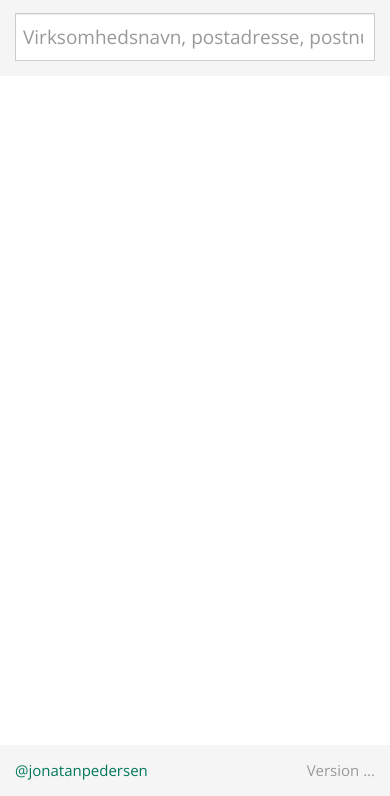
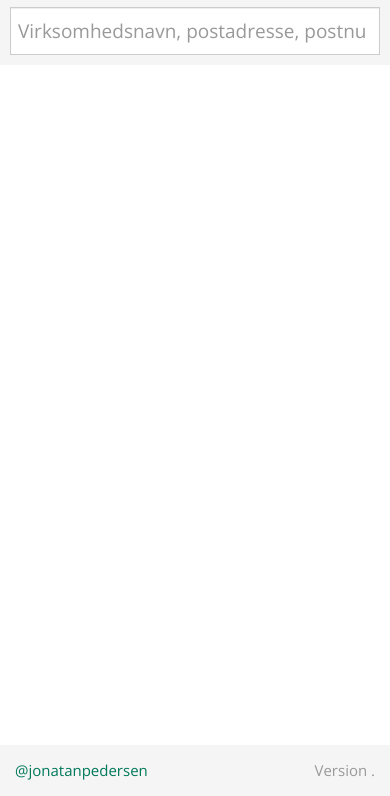
Before and after one commit to Bocami/find-smiley, a plain HTML site: page src/FindSmiley.UI/index.html in a window 390 px wide. Shown: the part 48-844 px from the top of the page. Drawn offline with nearby package versions, Linux system fonts and the light colour scheme; no server answers.

Commit message:
Added favicon, and tinkered with xs css

```diff
--- a/src/FindSmiley.UI/content/site.css
+++ b/src/FindSmiley.UI/content/site.css
@@ -117,7 +117,7 @@ body {
 
     .toolbar form {
         background: #f5f5f5;
-        padding: 15px;
+        padding: 10px;
     }
 
     .toolbar .form-group {
@@ -126,7 +126,16 @@ body {
 
 @media screen and (max-width: 769px) {
     body {
-      padding-top: 46px;
+        padding-top: 130px;
+    }
+
+    .toolbar .container {
+        position: fixed;
+        top: 45px;
+        left: 0;
+        right: 0;
+        height: 60px;
+        z-index: 1000;
     }
 
     .toolbar .container {
@@ -142,4 +151,9 @@ body {
             margin: 0 0 15px 0;
             font-size: 0.9em;
         }
+
+        hr {
+            border-color: transparent;
         }
+
+}
--- a/src/FindSmiley.UI/modules/version/version.js
+++ b/src/FindSmiley.UI/modules/version/version.js
@@ -24,7 +24,7 @@
                     console.log(version);
                 });
             }],
-            template: '<span class="version">Version {{version.major}}.{{version.minor}}.{{version.revision}}.{{version.build}}</span>'
+            template: '<span class="version"><span>Version {{version.major}}.{{version.minor}}<span class="hidden-xs">.{{version.revision}}.{{version.build}}</span></span>'
         };
     });
 
```
Also changed, not shown: src/FindSmiley.UI/favicon.ico (added). Lines whose indentation alone changed are shown as unchanged.
